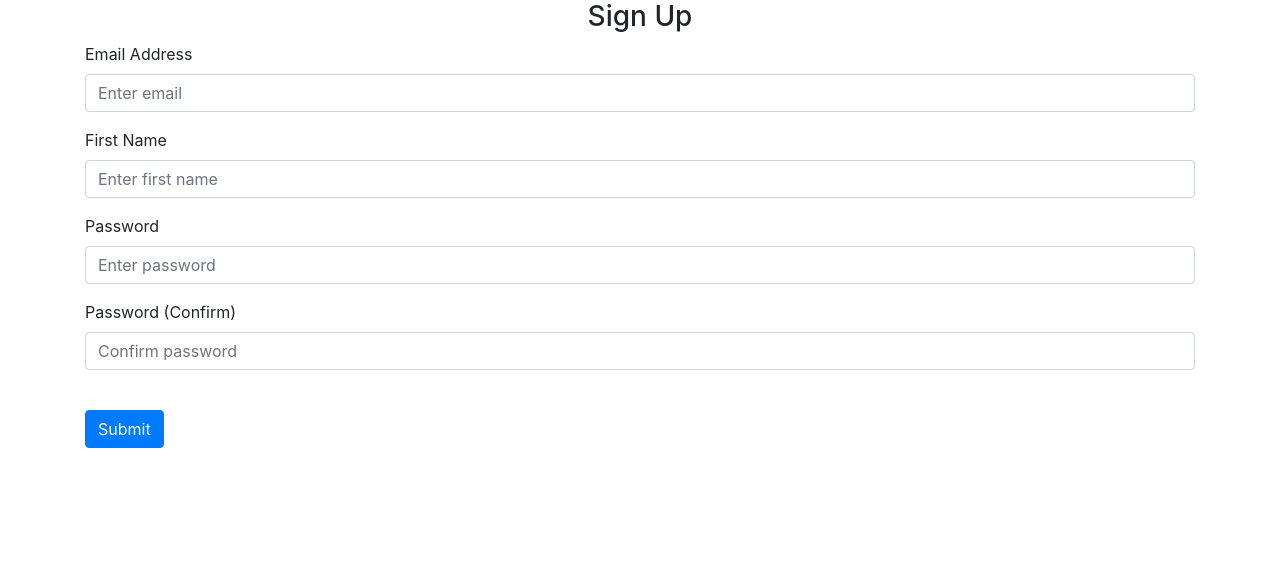
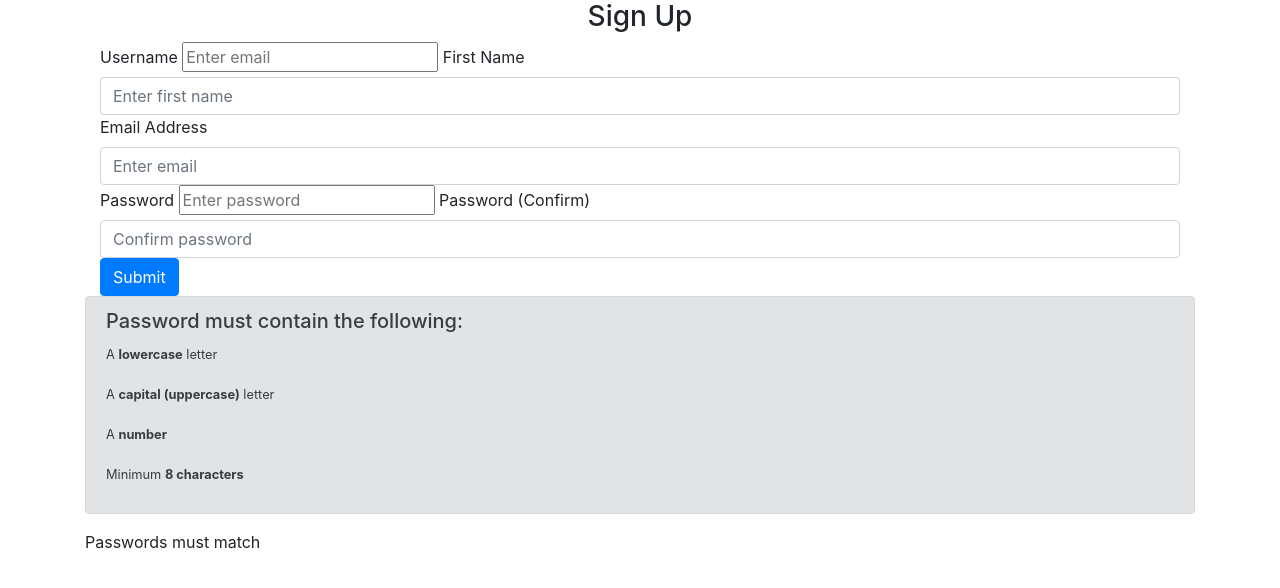
Before and after one commit to Dbot453/Singapore-MRT-route-planner, a Flask app: page /sign-up in a window 1280 px wide. Shown: the part 56-644 px from the top of the page. Run offline with Flask 3, Linux system fonts and the light colour scheme; some libraries are stand-ins or nearby versions.

Commit message:
updates
login now has appropriate user inputs (implemented in the database and other places)
started on map
rewrote some of __init__ file to include map

```diff
--- a/website/auth.py
+++ b/website/auth.py
@@ -38,22 +38,19 @@ def logout():
 @auth.route('/sign-up', methods=['GET', 'POST'])
 def sign_up():
     if request.method == 'POST':
+        username = request.form.get('usrname')
+        first_name = request.form.get('firstName')
         email = request.form.get('email')
-        first_name = request.form.get('firstName')
         password1 = request.form.get('password1')
         password2 = request.form.get('password2')
 
-        user = User.query.filter_by(email=email).first()
-        if user:
+        username = User.query.filter_by(username=username).first()
+        email = User.query.filter_by(email=email).first()
+
+        if username:
+            flash('Username already exists.', category='error')
+        elif email:
             flash('Email already exists.', category='error')
-        elif len(email) < 4:
-            flash('Email must be greater than 3 characters.', category='error')
-        elif len(first_name) < 2:
-            flash('First name must be greater than 1 character.', category='error')
-        elif password1 != password2:
-            flash('Passwords don\'t match.', category='error')
-        elif len(password1) < 7:
-            flash('Password must be at least 7 characters.', category='error')
         else:
             new_user = User(email=email, first_name=first_name, password=generate_password_hash(
                 password1, method='sha256'))
@@ -63,4 +60,5 @@ def sign_up():
             flash('Account created!', category='success')
             return redirect(url_for('views.home'))
 
+    # print(username, first_name, email, password1, password2)
     return render_template("sign_up.html", user=current_user)
--- a/website/models.py
+++ b/website/models.py
@@ -12,7 +12,8 @@ class Note(db.Model):
 
 class User(db.Model, UserMixin):
     id = db.Column(db.Integer, primary_key=True)
+    username = db.Column(db.String(150), unique=True)
+    first_name = db.Column(db.String(150))
     email = db.Column(db.String(150), unique=True)
     password = db.Column(db.String(150))
-    first_name = db.Column(db.String(150))
     notes = db.relationship('Note')
--- a/website/templates/sign_up.html
+++ b/website/templates/sign_up.html
@@ -1,7 +1,28 @@
 {% extends "base.html" %} {% block title %}Sign Up{% endblock %} {% block content %}
 <form method="POST">
+<div class="container-md" data-bs-theme="dark">
     <h3 align="center">Sign Up</h3>
-    <div class="form-group">
+
+    <form action="/action_page.php">
+        <!-- Username -->
+        <label for="usrname">Username</label>
+        <input
+            type="text"
+            id="usrname"
+            name="usrname"
+            required
+            placeholder="Enter email">
+
+        <!-- First Name -->
+        <label for="firstName">First Name</label>
+        <input
+            type="text"
+            class="form-control"
+            id="firstName"
+            name="firstName"
+            placeholder="Enter first name"
+        />
+        <!-- Email -->
         <label for="email">Email Address</label>
         <input
             type="email"
@@ -10,28 +31,18 @@
             name="email"
             placeholder="Enter email"
         />
-    </div>
-    <div class="form-group">
-    <label for="firstName">First Name</label>
+
+        <!-- Password -->
+        <label for="psw">Password</label>
         <input
-        type="text"
-        class="form-control"
-        id="firstName"
-        name="firstName"
-        placeholder="Enter first name"
-    />
-    </div>
-    <div class="form-group">
-    <label for="password1">Password</label>
-    <input
-        type="password"
-        class="form-control"
-        id="password1"
-        name="password1"
-        placeholder="Enter password"
-    />
-    </div>
-    <div class="form-group">
+            type="password1"
+            id="psw"
+            name="psw"
+            pattern="(?=.*\d)(?=.*[a-z])(?=.*[A-Z]).{8,}"
+            title="Must contain at least one number and one uppercase and lowercase letter, and at least 8 or more characters"
+            required
+            placeholder="Enter password">
+
         <label for="password2">Password (Confirm)</label>
         <input
             type="password"
@@ -40,8 +51,23 @@
             name="password2"
             placeholder="Confirm password"
         />
-    </div>
-    <br />
+
         <button type="submit" class="btn btn-primary">Submit</button>
     </form>
+    </form>
+  </div>
+
+  <!-- Password Requirements dynamically displayed-->
+  <div class="alert alert-secondary" role="alert" >
+    <h5>Password must contain the following:</h5>
+    <p id="letter" class="invalid"><small>A <b>lowercase</b> letter</small></p>
+    <p id="capital" class="invalid"><small>A <b>capital (uppercase)</b> letter</small></p>
+    <p id="number" class="invalid"><small>A <b>number</b></small></p>
+    <p id="length" class="invalid"><small>Minimum <b>8 characters</b></small></p>
+  </div>
+
+  <div id="message"></div>
+    <p id="same" class="invalid">Passwords must match</p>
+  </div>
+
 {% endblock %}
```
Also changed, not shown: graphTraversal.py (+4 -13 lines), website/__init__.py (+14 -8 lines), website/map.py (+15 -2 lines), website/templates/map.html (added, +27 -0 lines), website/templates/lines.svg. Lines whose indentation alone changed are shown as unchanged.
